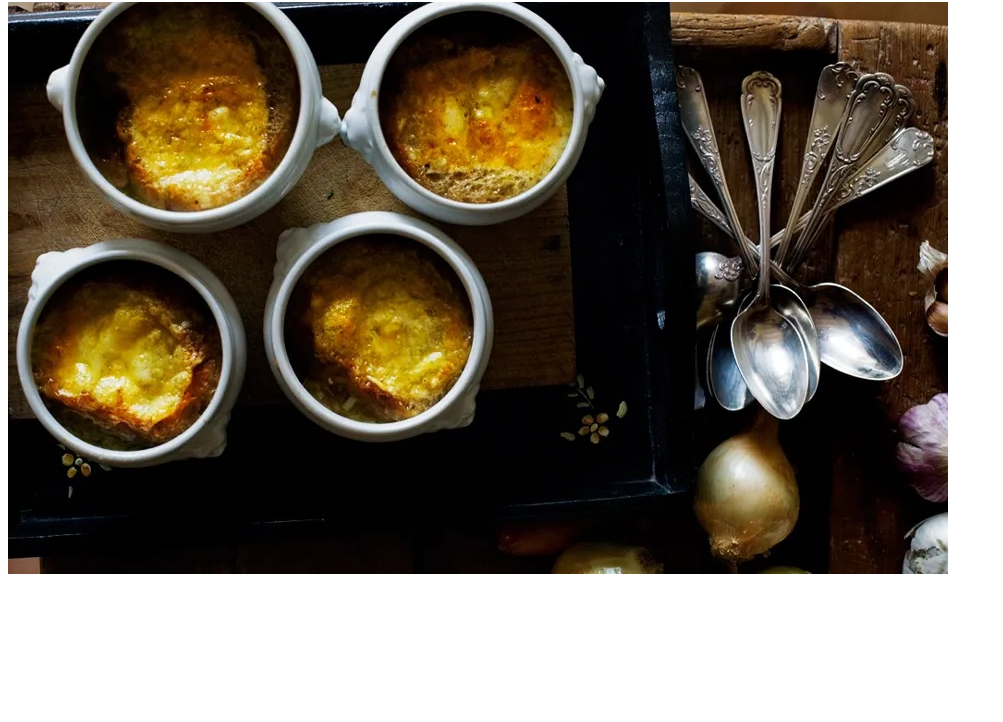
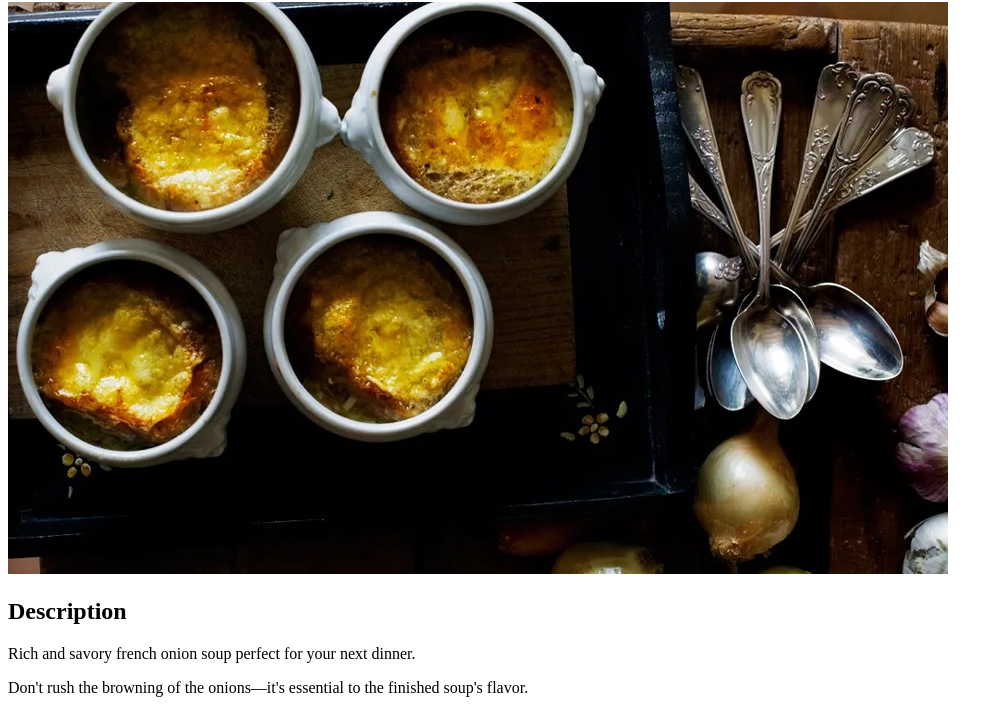
Before and after one commit to eshealy/odin-recipes, a plain HTML site: page recipes/french-onion-soup.html in a window 1280 px wide. Shown: the part 78-800 px from the top of the page, without its empty margins (0-1003 px from the left). Drawn offline with Linux system fonts and the light colour scheme.

Commit message:
Add Description section to 2nd recipe

```diff
--- a/recipes/french-onion-soup.html
+++ b/recipes/french-onion-soup.html
@@ -9,6 +9,8 @@
 <body>
     <h1>French Onion Soup</h1>
     <img src="../img/french-onion-soup.jpg" alt="2 bowls of french onion soup.">
-    <h2></h2>
+    <h2>Description</h2>
+    <p>Rich and savory french onion soup perfect for your next dinner.</p>
+    <p>Don't rush the browning of the onions—it's essential to the finished soup's flavor.</p>
 </body>
 </html>
```
